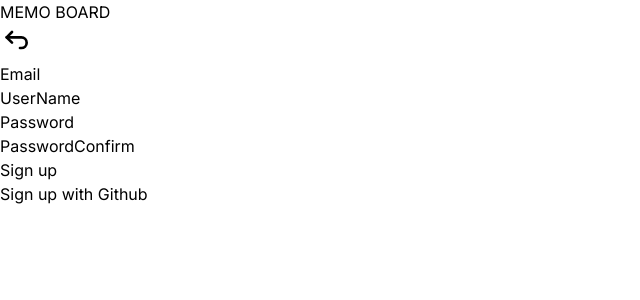
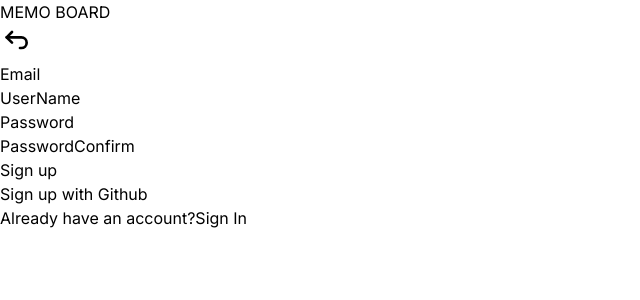
Before and after one commit to spaceofin/nextjs-prac, a Next.js app in the folder memo-board/: page /sign-up in a window 1280 px wide. Shown: the top 300 px of the page, without its empty margins (0-640 px from the left). Built offline with nearby package versions, Linux system fonts and the light colour scheme.

Commit message:
[memo-board]feat: add link navigating to sign-up page on sign-in page and vice versa

```diff
--- a/memo-board/src/app/actions.ts/sign-in.ts
+++ b/memo-board/src/app/actions.ts/sign-in.ts
@@ -4,7 +4,7 @@ import * as auth from "@/app/auth";
 import { EmailSignInFormSchema } from "../validation/auth-schema";
 
 export async function signInWithGithub() {
-  return auth.signIn("github");
+  return auth.signIn("github", { redirectTo: "/" });
 }
 
 export async function signInWithCredentials({
--- a/memo-board/src/app/actions.ts/sign-up.ts
+++ b/memo-board/src/app/actions.ts/sign-up.ts
@@ -6,7 +6,7 @@ import { hash } from "bcryptjs";
 import { db } from "../db";
 
 export async function signUpWithGithub() {
-  return auth.signIn("github");
+  return auth.signIn("github", { redirectTo: "/" });
 }
 
 export async function signUpWithCredentials({
--- a/memo-board/src/app/sign-up/page.tsx
+++ b/memo-board/src/app/sign-up/page.tsx
@@ -12,6 +12,7 @@ import {
 import { signUpWithCredentials } from "../actions.ts/sign-up";
 import { useRouter } from "next/navigation";
 import { toast } from "react-toastify";
+import Link from "next/link";
 
 export default function SignUpPage() {
   const router = useRouter();
@@ -38,6 +39,8 @@ export default function SignUpPage() {
       passwordConfirm: data.passwordConfirm,
     });
 
+    console.log(response);
+
     if (response?.error) {
       setError("root", {
         message: response.message,
@@ -57,7 +60,7 @@ export default function SignUpPage() {
     <div className="flex flex-col w-full h-full justify-center items-center">
       <div className="flex flex-col items-end gap-1">
         <BackButton />
-        <div className="flex flex-col w-96 h-[500px] bg-gray-100 border-2 border-gray-500 rounded-md px-10 justify-center gap-2 font-sans">
+        <div className="flex flex-col w-96 h-[550px] bg-gray-100 border-2 border-gray-500 rounded-md px-10 justify-center gap-2 font-sans">
           <form
             onSubmit={handleSubmit(onSubmit)}
             noValidate
@@ -139,6 +142,12 @@ export default function SignUpPage() {
               Sign up with Github
             </button>
           </form>
+          <div className="flex justify-center my-1 text-gray-700">
+            Already have an account?
+            <Link href="/sign-in" className="ml-2 underline">
+              Sign In
+            </Link>
+          </div>
         </div>
       </div>
     </div>
```
Also changed, not shown: memo-board/src/app/sign-in/page.tsx (+7 -0 lines), 1 other file (tests, documents, lock files or other folders).
